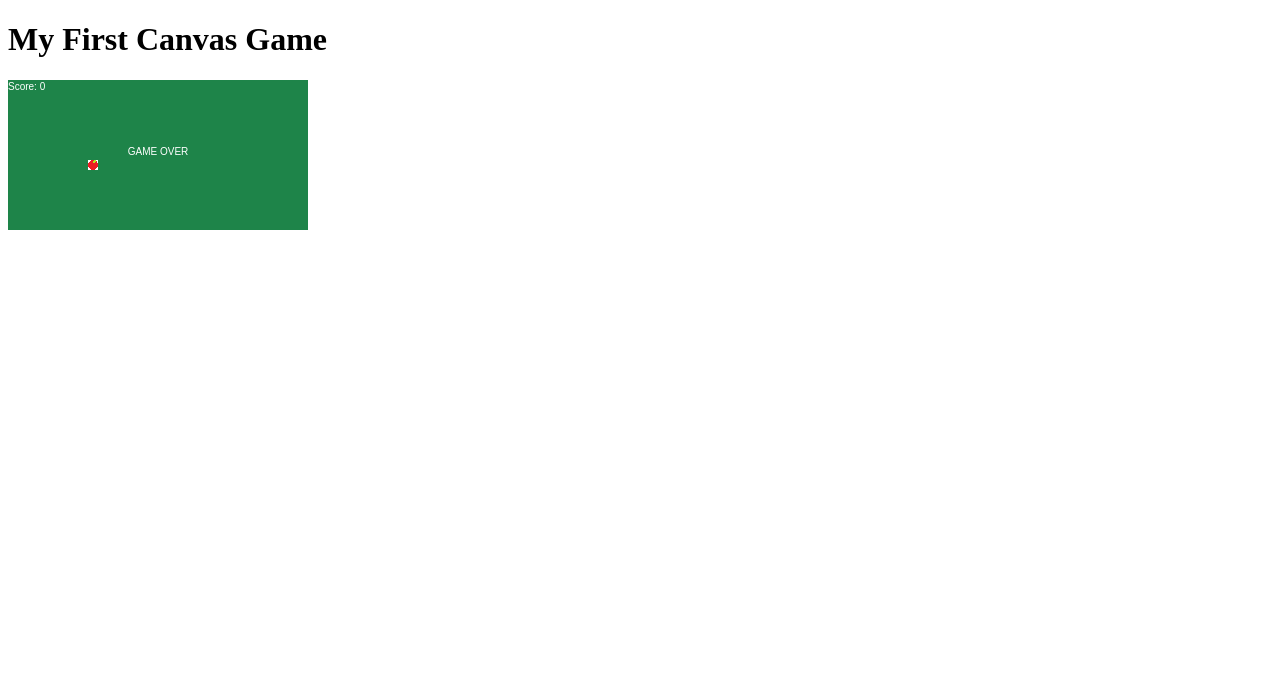
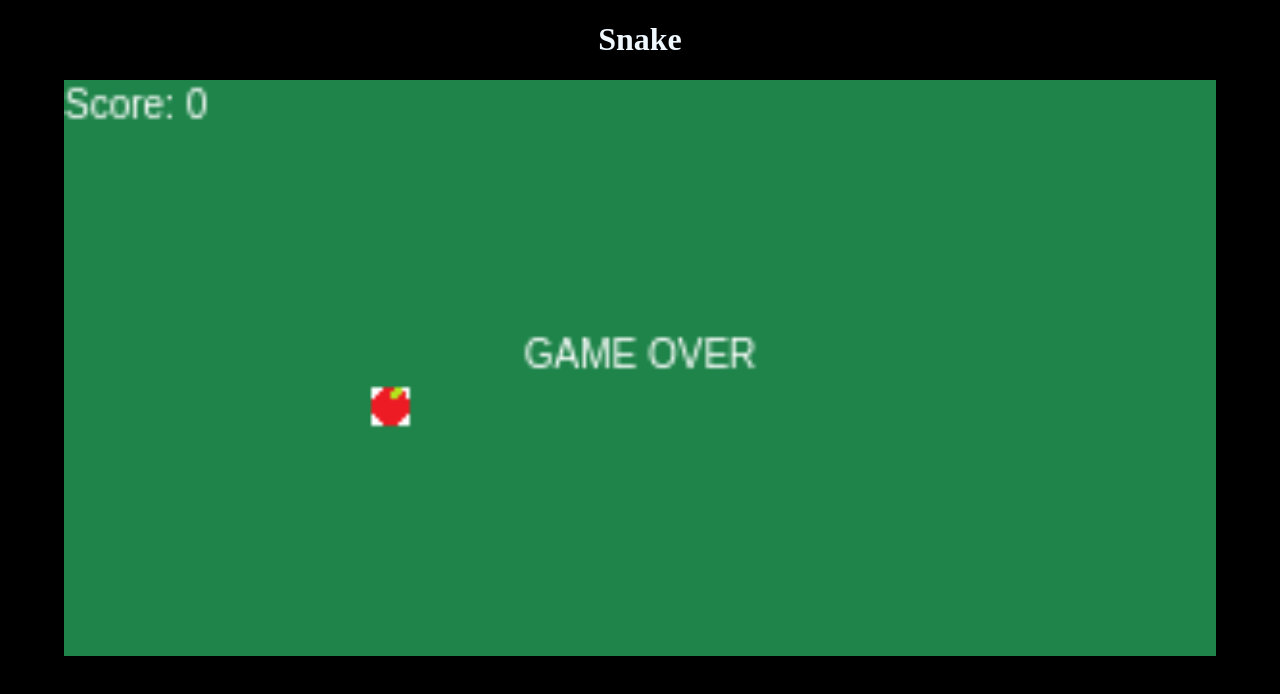
Before and after one commit to giulice/snake, a plain HTML site: page index.html in a window 1280 px wide. Drawn offline with Linux system fonts and the light colour scheme.

Commit message:
Complete screen

```diff
--- a/index.html
+++ b/index.html
@@ -6,9 +6,9 @@
         <!--[if lte IE 8]><meta http-equiv="X-UA-Compatible" content="chrome=1" /><![endif]-->
         <title>My First Canvas Game</title>
     </head>
-    <body>
-        <h1>My First Canvas Game</h1>
-        <p><canvas id="canvas" width="300" height="150" style="background:#999">
+    <body style="margin:0; padding:0; background:#000; text-align:center">
+        <h1 style="color:aliceblue">Snake</h1>
+        <p><canvas id="canvas" width="300" height="150" style="background:#999; width:90%; height:90%;">
             Canvas not supported by your browser.
             </canvas></p>
         <script type="application/javascript" src="game.js"></script>
```
